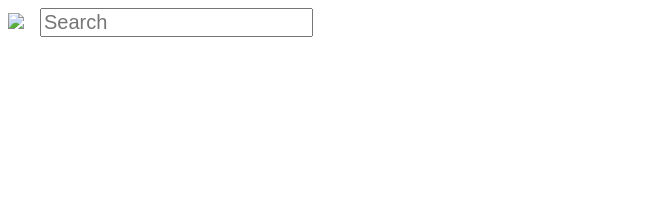
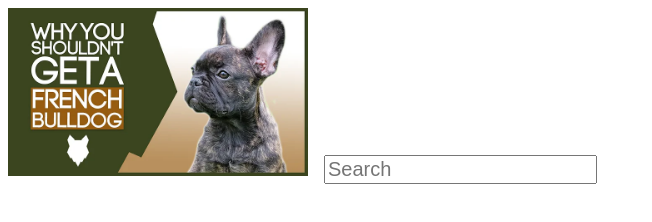
Before and after one commit to h-jade/project-1, a plain HTML site: page index.html in a window 1280 px wide. Shown: the whole page, without its empty margins (0-652 px from the left). Drawn offline with Linux system fonts and the light colour scheme.

Commit message:
Update and rename youtube.html to index.html

```diff
--- a/youtube.html
+++ b/index.html
@@ -21,7 +21,7 @@
 
   <body>
 
-    <img class="thumbnail" src="thumbnails/thumbnail.webp">
+    <img class="thumbnail" src="thumbnail.webp">
 
     <input class="search-bar" type="text" placeholder="Search">
 
```
